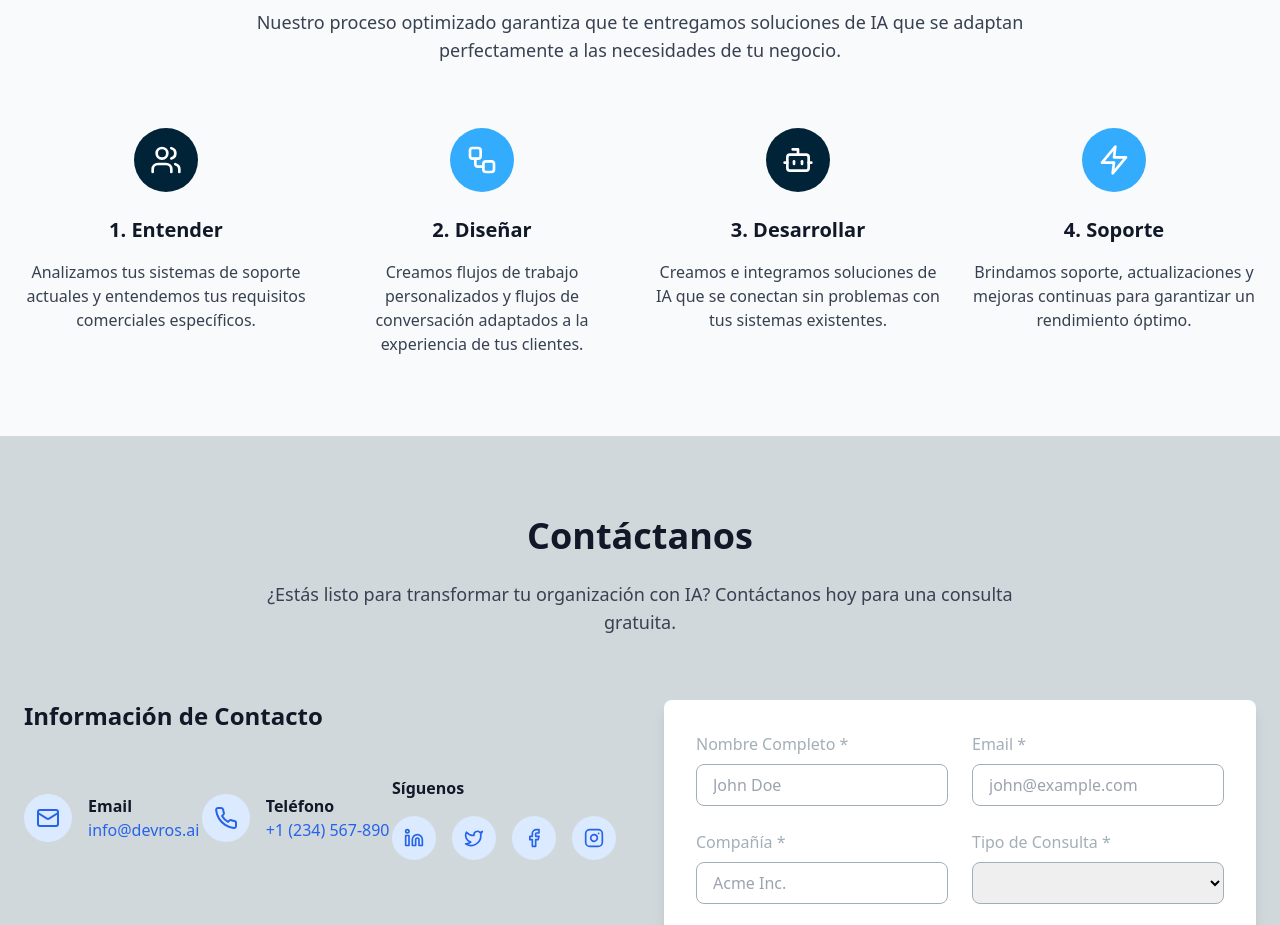
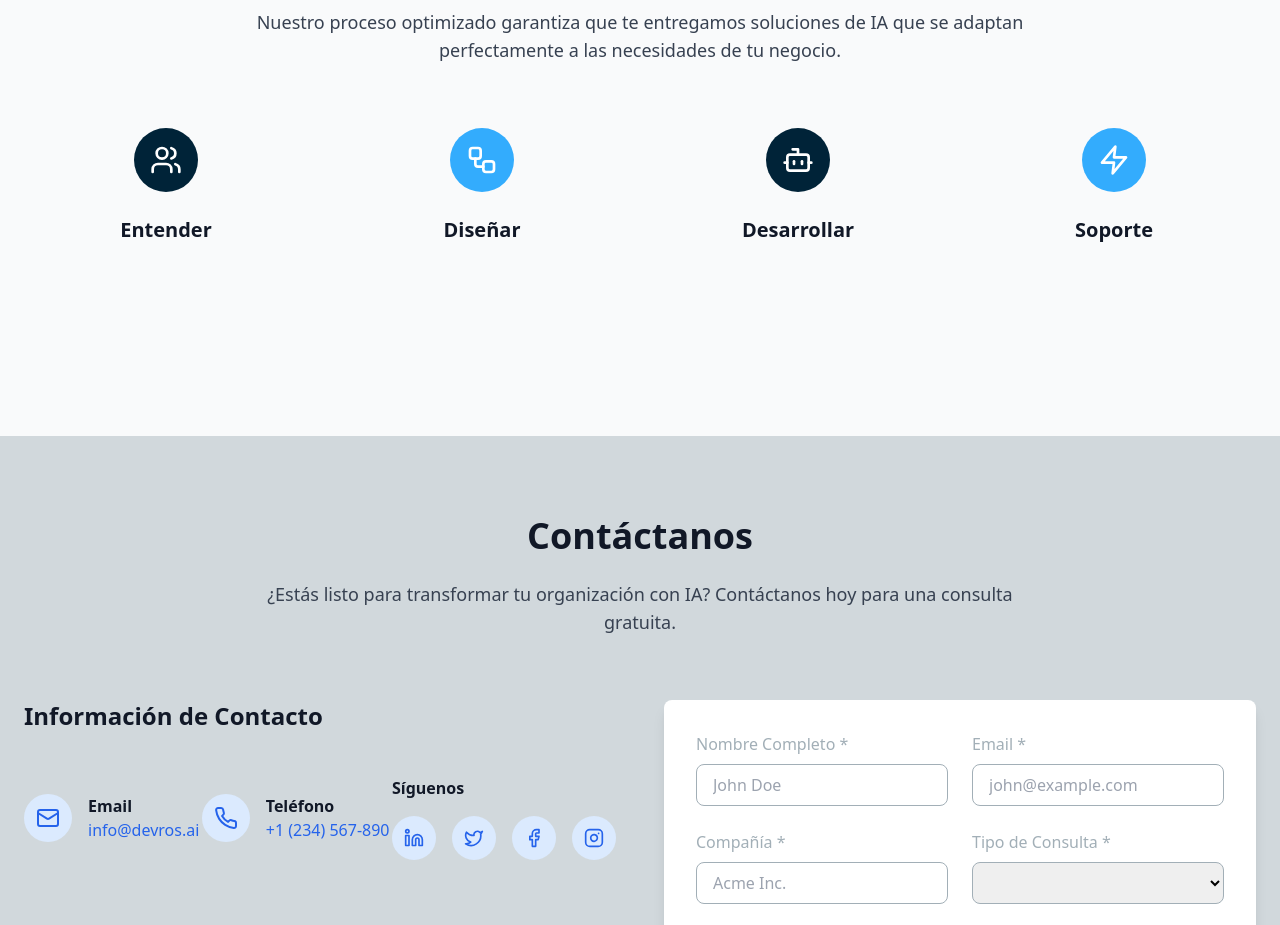
Before and after one commit to vechicin/devros-front, a React (Vite) app: page / in a window 1280 px wide. Shown: the part 2280-3205 px from the top of the page. Built offline with nearby package versions, Linux system fonts and the light colour scheme.

Commit message:
Add transitions

```diff
--- a/index.html
+++ b/index.html
@@ -3,7 +3,7 @@
 
 <head>
     <meta charset="UTF-8" />
-    <link rel="icon" type="image/svg+xml" href="/vite.svg" />
+    <link rel="icon" type="image/svg+xml" href="/src/assets/Devros.svg" />
     <meta name="viewport" content="width=device-width, initial-scale=1.0" />
     <title>Devros</title>
 </head>
--- a/src/App.tsx
+++ b/src/App.tsx
@@ -190,56 +190,50 @@ function App() {
 
           <div className="grid md:grid-cols-4 gap-8">
             {/* Step 1 */}
-            <div className="text-center">
+            <div className="text-center group relative">
               <div className="bg-devros-secondary-blue text-white rounded-full w-16 h-16 flex items-center justify-center mx-auto mb-6">
                 <Users className="h-8 w-8" />
               </div>
-              <h3 className="text-xl font-bold mb-4 text-gray-900">
-                1. Entender
-              </h3>
-              <p className="text-gray-700">
+              <h3 className="text-xl font-bold mb-4 text-gray-900">Entender</h3>
+              <p className="text-gray-700 opacity-0 translate-y-4 group-hover:opacity-100 group-hover:translate-y-0 transition-all duration-500">
                 Analizamos tus sistemas de soporte actuales y entendemos tus
                 requisitos comerciales específicos.
               </p>
             </div>
 
             {/* Step 2 */}
-            <div className="text-center">
+            <div className="text-center group relative">
               <div className="bg-devros-primary-blue text-white rounded-full w-16 h-16 flex items-center justify-center mx-auto mb-6">
                 <Workflow className="h-8 w-8" />
               </div>
-              <h3 className="text-xl font-bold mb-4 text-gray-900">
-                2. Diseñar
-              </h3>
-              <p className="text-gray-700">
+              <h3 className="text-xl font-bold mb-4 text-gray-900">Diseñar</h3>
+              <p className="text-gray-700 opacity-0 translate-y-4 group-hover:opacity-100 group-hover:translate-y-0 transition-all duration-500">
                 Creamos flujos de trabajo personalizados y flujos de
                 conversación adaptados a la experiencia de tus clientes.
               </p>
             </div>
 
             {/* Step 3 */}
-            <div className="text-center">
+            <div className="text-center group relative">
               <div className="bg-devros-secondary-blue text-white rounded-full w-16 h-16 flex items-center justify-center mx-auto mb-6">
                 <Bot className="h-8 w-8" />
               </div>
               <h3 className="text-xl font-bold mb-4 text-gray-900">
-                3. Desarrollar
+                Desarrollar
               </h3>
-              <p className="text-gray-700">
+              <p className="text-gray-700 opacity-0 translate-y-4 group-hover:opacity-100 group-hover:translate-y-0 transition-all duration-500">
                 Creamos e integramos soluciones de IA que se conectan sin
                 problemas con tus sistemas existentes.
               </p>
             </div>
 
             {/* Step 4 */}
-            <div className="text-center">
+            <div className="text-center group relative">
               <div className="bg-devros-primary-blue text-white rounded-full w-16 h-16 flex items-center justify-center mx-auto mb-6">
                 <Zap className="h-8 w-8" />
               </div>
-              <h3 className="text-xl font-bold mb-4 text-gray-900">
-                4. Soporte
-              </h3>
-              <p className="text-gray-700">
+              <h3 className="text-xl font-bold mb-4 text-gray-900">Soporte</h3>
+              <p className="text-gray-700 opacity-0 translate-y-4 group-hover:opacity-100 group-hover:translate-y-0 transition-all duration-500">
                 Brindamos soporte, actualizaciones y mejoras continuas para
                 garantizar un rendimiento óptimo.
               </p>
```
